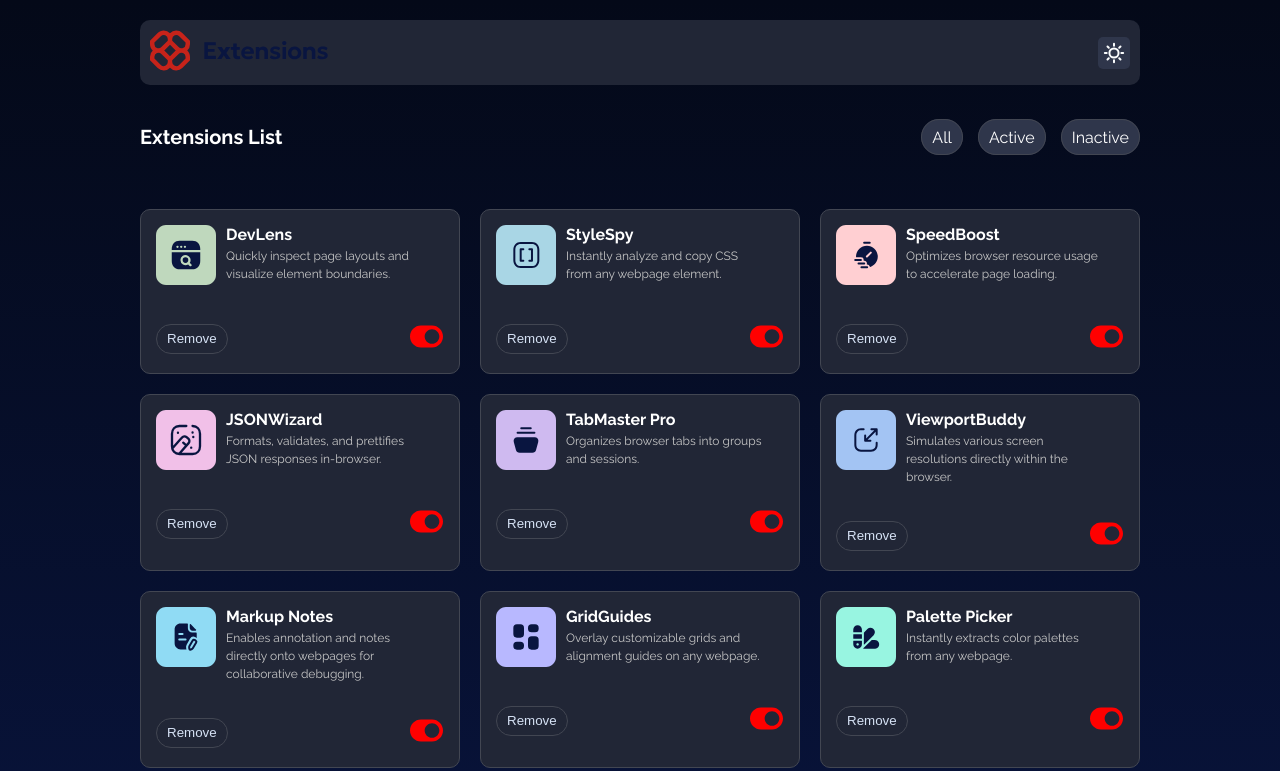
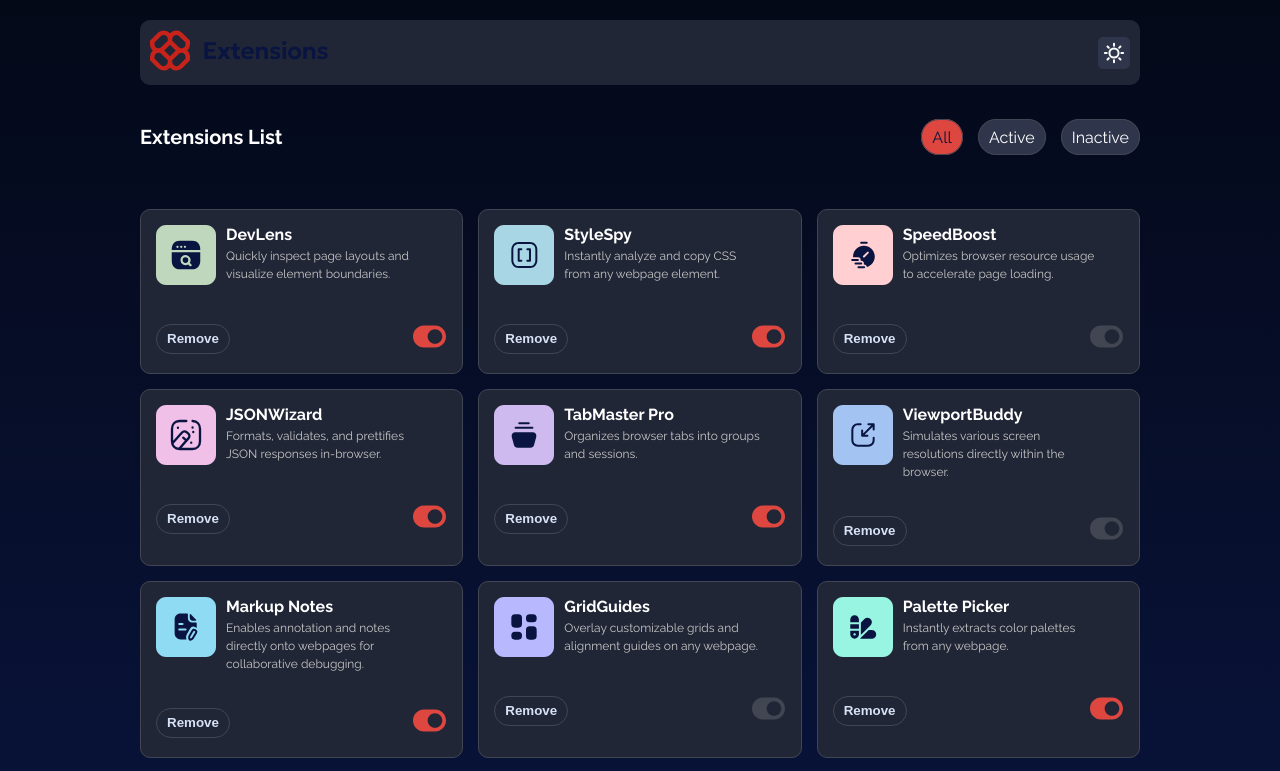
Before and after one commit to Olayinka-2/Extension_List, a React (Vite) app: page / in a window 1280 px wide. Shown: the top 771 px of the page. Built offline with nearby package versions, Linux system fonts and the light colour scheme.

Commit message:
Add filter to the card

```diff
--- a/src/App.tsx
+++ b/src/App.tsx
@@ -1,15 +1,18 @@
 import Header from './component/Header';
 import NavList from './component/NavList';
 import CardSection from './component/CardSection'
+import { useState } from 'react';
+
 
 function App() {
+  const [itemDisplay, setItemDisplay] = useState("Add");
 
   return (
     <>
       <div className="project-container py-3 bg-Dark-Gradient">
         <Header />
-        <NavList />
-        <CardSection />
+        <NavList setItemDisplay = {setItemDisplay} itemDisplay ={itemDisplay} />
+        <CardSection itemDisplay ={itemDisplay} setItemDisplay = {setItemDisplay} />
       </div>
     </>
   )
--- a/src/component/Card.tsx
+++ b/src/component/Card.tsx
@@ -5,8 +5,15 @@ import {cardProps, logosPath} from "./componentUtils"
 
 const Icon = FaToggleOn as unknown as React.FC<{ size?: number; color?: string; className? : string}>;
 
+
 const Card: React.FC<cardProps> = ({cardItem}) => {
   let cardItemInfo = cardItem;
+
+  const IconClass = [
+    styles["toggle-icon"],
+    cardItemInfo.isActive ? styles["active"] : styles["notActive"]
+  ].join(" ");
+
   return (
     <>
           <div className={styles["card"]}>
@@ -23,7 +30,7 @@ const Card: React.FC<cardProps> = ({cardItem}) => {
           <div className={styles["card-footer"]}>
             <button>Remove</button>
             <span>
-              <Icon className={styles["toggle-icon"]}  />
+              <Icon className={IconClass}  />
             </span>
           </div>
         </div>
--- a/src/component/CardSection.module.css
+++ b/src/component/CardSection.module.css
@@ -1,14 +1,17 @@
 .card-container {
   display: flex;
-  gap: 2rem;
-  flex-wrap: wrap;
   justify-content: center;
   padding: 1rem 0rem 3rem;
+}
 
+.innerContainer {
+  display: grid;
+  grid-template-columns: repeat(auto-fit, minmax(28rem, 1fr));
+  width: 100%;
+  gap: 1.5rem;
 }
 
 .card {
-  flex: 1 1 25rem;
   background-color: var(--Neutral-800);
   padding: 1.5rem;
   border-radius: 1rem;
@@ -47,7 +50,7 @@
   padding: .65rem 1rem;
   border-radius: 50rem;
   color: var(--Neutral-200);
-  font-weight: 200;
+  font-weight: bold;
   cursor: pointer;
 }
 
@@ -56,9 +59,22 @@
   border: 1px solid var(--Neutral-900);
 }
 
+.card-footer button:hover {
+  background: var(--Red-500);
+  color: var(--Neutral-900);
+  border: none;
+}
+
 .toggle-icon {
-  color: red;
   font-size: 3.5rem;
   border: 1px solid var(--Neutral-800);
   cursor: pointer;
 }
+
+.active {
+  color: var(--Red-500);
+}
+
+.notActive {
+  color: var(--Neutral-600);
+}
--- a/src/component/CardSection.tsx
+++ b/src/component/CardSection.tsx
@@ -5,18 +5,32 @@ import data from "../../data.json";
 
 import {dataStructure} from "./componentUtils"
 
-let dataArray:dataStructure[] = data;
+interface itemType {
+  setItemDisplay?: React.Dispatch<React.SetStateAction<string>>;
+  itemDisplay?: string
+}
 
-const CardContainer:React.FC = () => {
+const CardContainer:React.FC<itemType> = ({itemDisplay }) => {
+
+  let filteredData: dataStructure[] = data;
+
+  if (itemDisplay?.toLowerCase() === "active") {
+    filteredData = data.filter((e) => e.isActive);
+  } else if (itemDisplay?.toLowerCase() === "inactive") {
+    filteredData = data.filter((e) => !e.isActive);
+  }
+
   return(
     <>
       <main>
         <div className={styles["card-container"]}>
+          <div className={styles["innerContainer"]}>
           {
-            dataArray.map((cardItems, index) => (
+            filteredData.map((cardItems, index) => (
               <Card key={index} cardItem={cardItems} />
             ))
           }
+          </div>
         </div>
         </main>
     </>
--- a/src/component/Header.module.css
+++ b/src/component/Header.module.css
@@ -25,3 +25,7 @@ header {
 .toggle-background:focus {
   outline: 2px solid var(--Red-700);
 }
+
+.toggle-background:not(:active):hover {
+  background: var(--Neutral-600);
+}
--- a/src/component/NavList.module.css
+++ b/src/component/NavList.module.css
@@ -24,9 +24,18 @@
   border: .1rem solid var(--Neutral-600);
 }
 
+.nav-links a:not(a.active):hover {
+  background: var(--Neutral-600);
+}
+
 .nav-links a:focus {
   outline: 2px solid var(--Red-700);
   border: 1px solid var(--Neutral-900);
+}
+
+.nav-links a.active {
+  background: var(--Red-500);
+  color: var(--Neutral-900);
 }
 
 .navLinkHeader {
--- a/src/component/NavList.tsx
+++ b/src/component/NavList.tsx
@@ -1,6 +1,22 @@
+import React, { useState } from "react";
 import styles from "./NavList.module.css";
 
-export default function NavList() {
+interface itemType {
+  setItemDisplay: React.Dispatch<React.SetStateAction<string>>;
+  itemDisplay: string
+}
+
+const NavList:React.FC<itemType> = ({setItemDisplay}) => {
+
+ let [activeTab, setActiveTab] = useState<string>("All");
+
+  const handleClick = (label: string) => {
+    setItemDisplay(label);
+    setActiveTab(label)
+  };
+
+  const navItems = ["All", "Active", "Inactive"];
+
   return (
     <>
       <section id="navigation">
@@ -8,15 +24,16 @@ export default function NavList() {
             <div className={styles.navLinkHeader}>Extensions List</div>
             <div className='col-12 col-sm-6'>
               <ul className={styles["nav-links"]}>
-                <li className="nav-item">
-                  <a className="link" href="#">All</a>
-                </li>
-                <li className="nav-item">
-                  <a className="link" href="#">Active</a>
-                </li>
-                <li className="nav-item">
-                  <a className="link" href="#">Inactive</a>
-                </li>
+                {
+                  navItems.map(item => (
+                    <li key={item}>
+                        <a className={`${activeTab === item ? styles.active: ""}`}
+                        href="#"
+                        onClick={() => handleClick(item)
+                        }>{item}</a>
+                      </li>
+                  ))
+                }
               </ul>
             </div>
           </div>
@@ -24,3 +41,5 @@ export default function NavList() {
     </>
   )
 }
+
+export default NavList;
```
